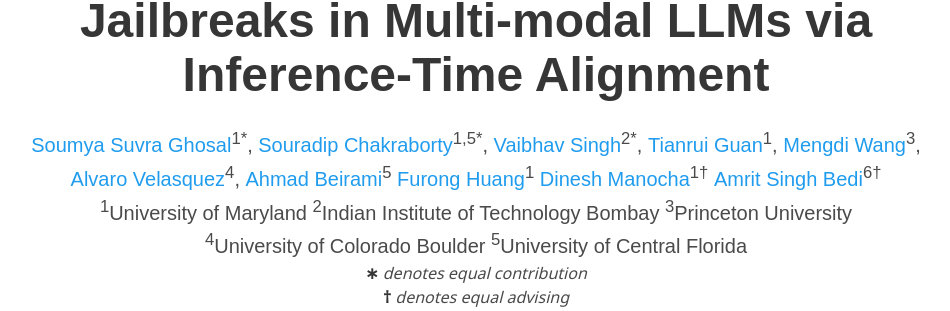
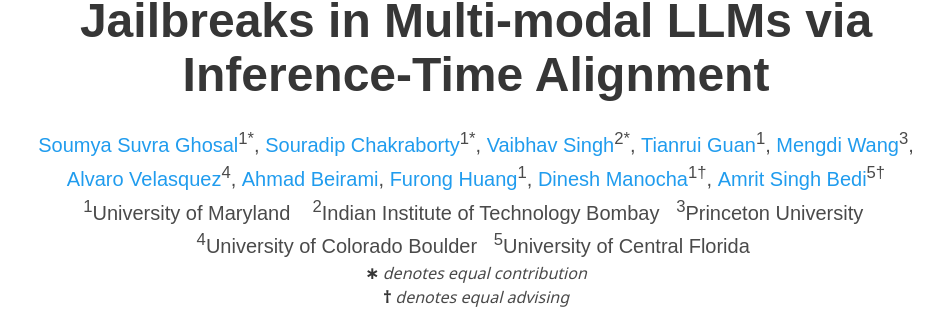
Before and after one commit to itsvaibhav01/immune-web, a plain HTML site: page index.html in a window 1280 px wide. Shown: the part 108-419 px from the top of the page, without its empty margins (164-1114 px from the left). Drawn offline with nearby package versions, Linux system fonts and the light colour scheme; some icons are missing; a web font is replaced by a local one.

Commit message:
correction in index file

```diff
--- a/index.html
+++ b/index.html
@@ -89,7 +89,7 @@
               <a href="https://scholar.google.com/citations?user=zE8aFIwAAAAJ&hl=en">Soumya Suvra Ghosal</a><sup>1*</sup>,
             </span>
             <span class="author-block">
-              <a href="https://scholar.google.co.in/citations?user=pvETm1wAAAAJ&hl=en">Souradip Chakraborty</a><sup>1,5*</sup>,
+              <a href="https://scholar.google.co.in/citations?user=pvETm1wAAAAJ&hl=en">Souradip Chakraborty</a><sup>1*</sup>,
             </span>
             <span class="author-block">
               <a href="https://linkedin.com/in/vaibhav-singh-324457140">Vaibhav Singh</a><sup>2*</sup>,
@@ -105,26 +105,26 @@
             </span>
             <span class="author-block">
               <!-- <a href="https://scholar.google.com/citations?user=VuKWbMMAAAAJ&hl=en">Ahmad Beirami</a><sup>5</sup> -->
-              <a href="https://scholar.google.com/">Ahmad Beirami</a><sup>5</sup>
+              <a href="https://scholar.google.com/">Ahmad Beirami</a><sup></sup>,
             </span>
             <span class="author-block">
-              <a href="https://scholar.google.com/citations?user=13yyuCcAAAAJ&hl=en">Furong Huang</a><sup>1</sup>
+              <a href="https://scholar.google.com/citations?user=13yyuCcAAAAJ&hl=en">Furong Huang</a><sup>1</sup>,
             </span>
             <span class="author-block">
-              <a href="https://scholar.google.com/citations?user=X08l_4IAAAAJ&hl=en">Dinesh Manocha</a><sup>1†</sup>
+              <a href="https://scholar.google.com/citations?user=X08l_4IAAAAJ&hl=en">Dinesh Manocha</a><sup>1†</sup>,
             </span>
             <span class="author-block">
-              <a href="https://scholar.google.com/citations?user=91WLA6QAAAAJ&hl=en">Amrit Singh Bedi</a><sup>6†</sup>
+              <a href="https://scholar.google.com/citations?user=91WLA6QAAAAJ&hl=en">Amrit Singh Bedi</a><sup>5†</sup>
             </span>
           </div>
 
           <div class="is-size-5 publication-authors">
-            <span class="author-block"><sup>1</sup>University of Maryland</span>
-            <span class="author-block"><sup>2</sup>Indian Institute of Technology Bombay</span>
-            <span class="author-block"><sup>3</sup>Princeton University</span>
-            <span class="author-block"><sup>4</sup>University of Colorado Boulder</span>
+            <span class="author-block"><sup>1</sup>University of Maryland</span> &nbsp;&nbsp;
+            <span class="author-block"><sup>2</sup>Indian Institute of Technology Bombay</span>&nbsp;&nbsp;
+            <span class="author-block"><sup>3</sup>Princeton University</span>&nbsp;
+            <span class="author-block"><sup>4</sup>University of Colorado Boulder</span>&nbsp;&nbsp;
             <!-- <span class="author-block"><sup>5</sup>Google DeepMind</span> -->
-            <span class="author-block"><sup>5</sup>University of Central Florida</span>
+            <span class="author-block"><sup>5</sup>University of Central Florida</span>&nbsp;
           </div>
 
           <div>
```
